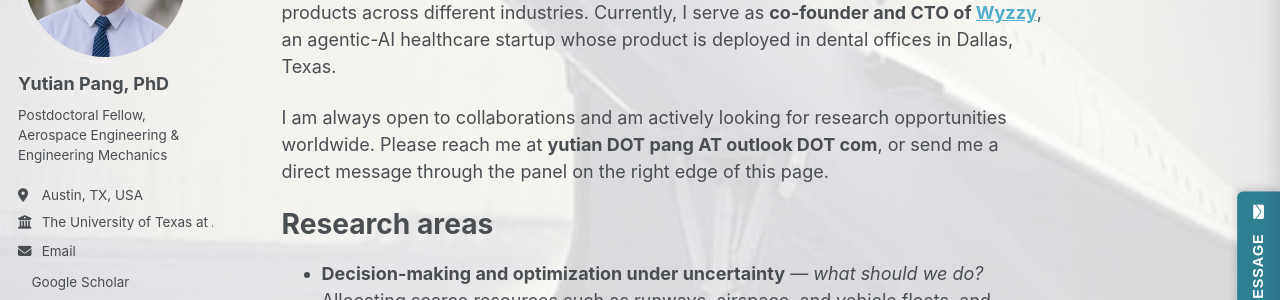
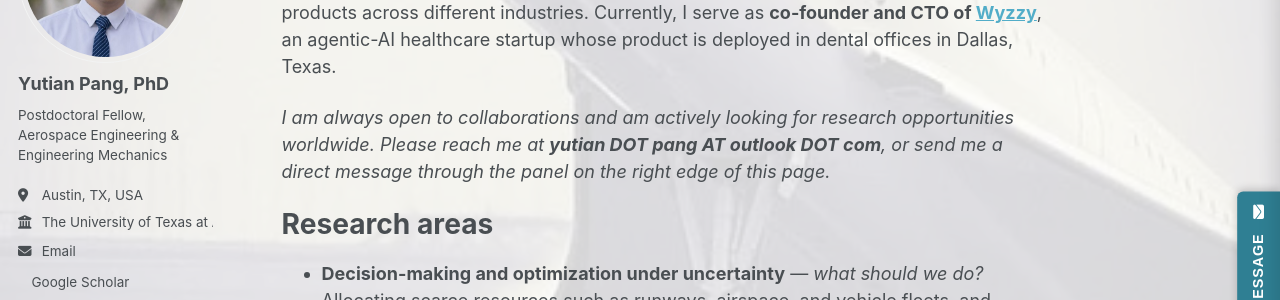
Before and after one commit to YutianPangASU/yutianpangasu.github.io, a Jekyll site: the page built from _pages/about.md, in a window 1280 px wide and 900 px high, scrolled down 1144 px. Shown: the part 150-450 px from the top of the window. Built offline with Jekyll 4.4.1, drawn with Linux system fonts in a browser that asks for light colours; a style sheet for code colours, icons or effects is not loaded.

Commit message:
Italicize the contact sentence on the homepage
Co-Authored-By: Claude Fable 5.1 <noreply@anthropic.com>

```diff
--- a/_pages/about.md
+++ b/_pages/about.md
@@ -17,7 +17,7 @@ My path has crossed the spectrum from models to data in stages. My Ph.D. at Ariz
 
 Alongside academia, I have **industry experience**. I worked full-time at Thales Group as a machine learning engineer in San Jose, California, where I built a background in security and privacy research for critical industries. A solution I developed there, an embedding protection tool, is now part of the Thales data security platform. Moreover, experience at **multiple startups** (across aerospace, autonomous driving, and healthcare) has demonstrated my capacity for **bold innovation and hands on execution**, delivering products across different industries. Currently, I serve as **co-founder and CTO of [Wyzzy](https://calls.wyzzy.ai/)**, an agentic-AI healthcare startup whose product is deployed in dental offices in Dallas, Texas.
 
-I am always open to collaborations and am actively looking for research opportunities worldwide. Please reach me at **yutian DOT pang AT outlook DOT com**, or send me a direct message through the panel on the right edge of this page.
+_I am always open to collaborations and am actively looking for research opportunities worldwide. Please reach me at **yutian DOT pang AT outlook DOT com**, or send me a direct message through the panel on the right edge of this page._
 
 Research areas
 ======
```
